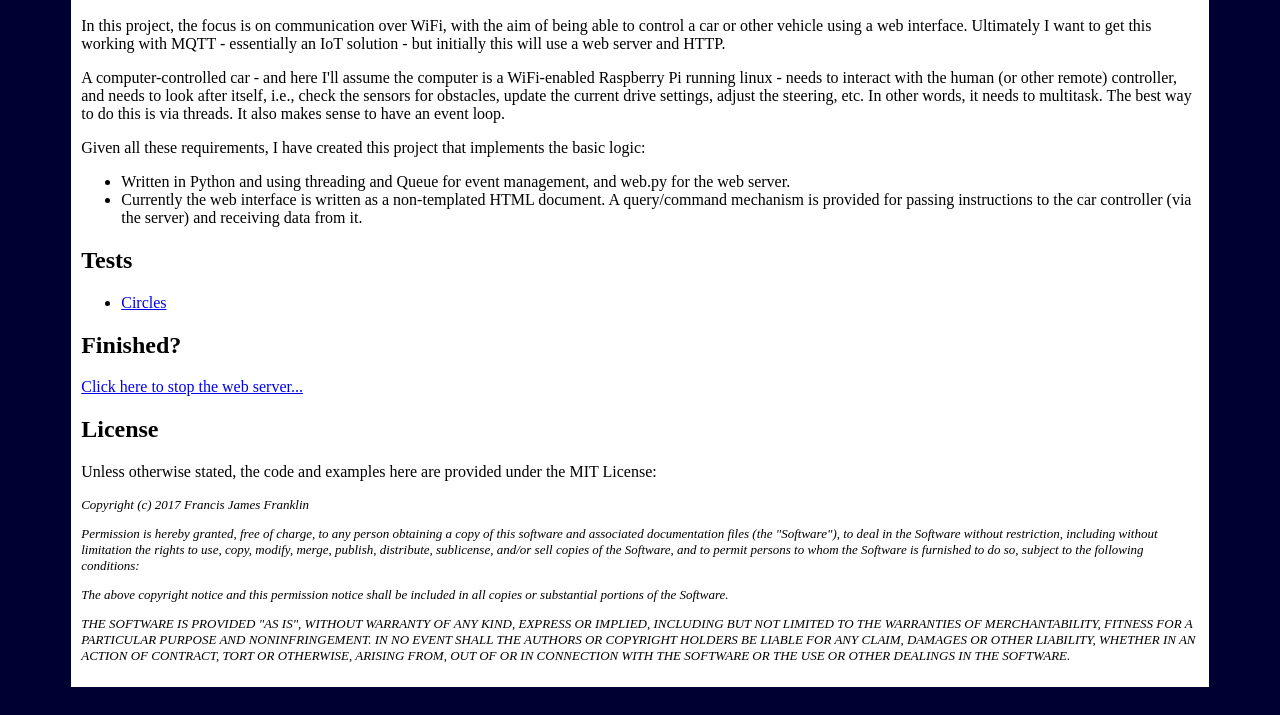
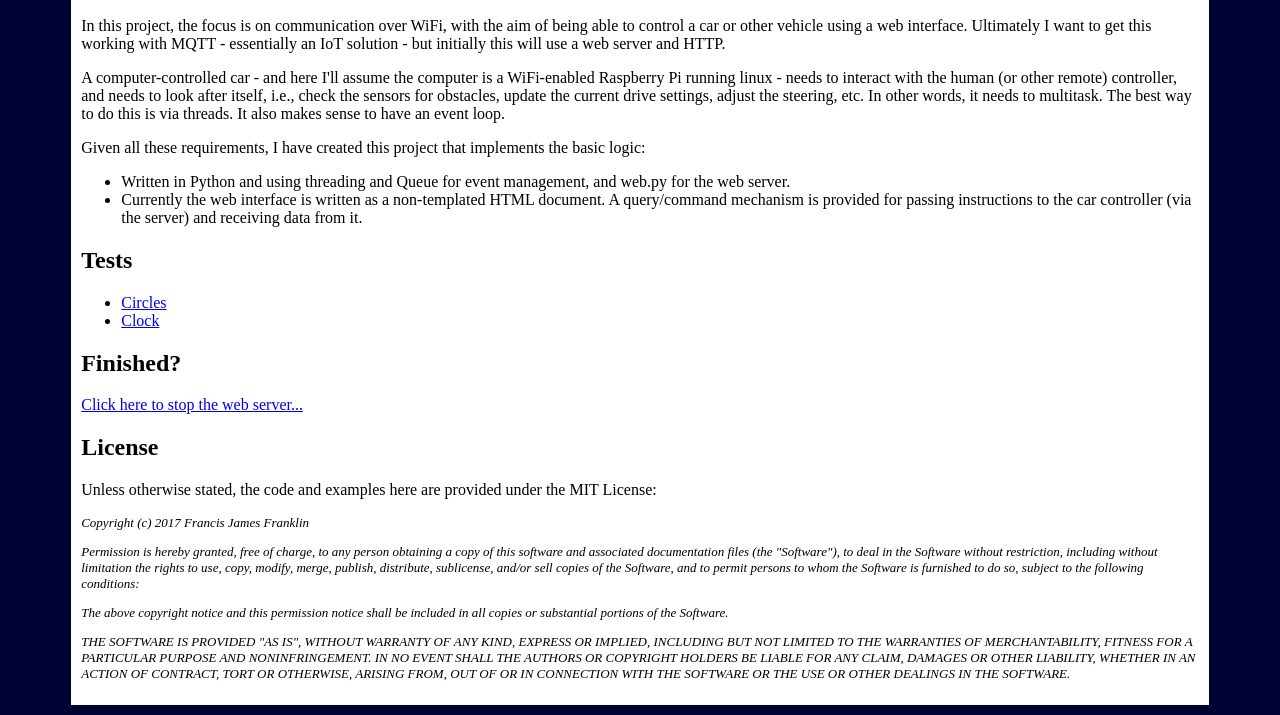
Before and after one commit to FJFranklin/wifi-py-rpi-car-controller, a plain HTML site: page index.html in a window 1280 px wide. Shown: the part 110-825 px from the top of the page. Drawn offline with Linux system fonts and the light colour scheme.

Commit message:
new clock example with rotating SVG elements

```diff
--- a/index.html
+++ b/index.html
@@ -32,6 +32,7 @@
 
 	<ul>
 	  <li><a href="/static/circles.html">Circles</a></li>
+	  <li><a href="/static/clock.html">Clock</a></li>
 	</ul>
 
 	<h2>Finished?</h2>
```
